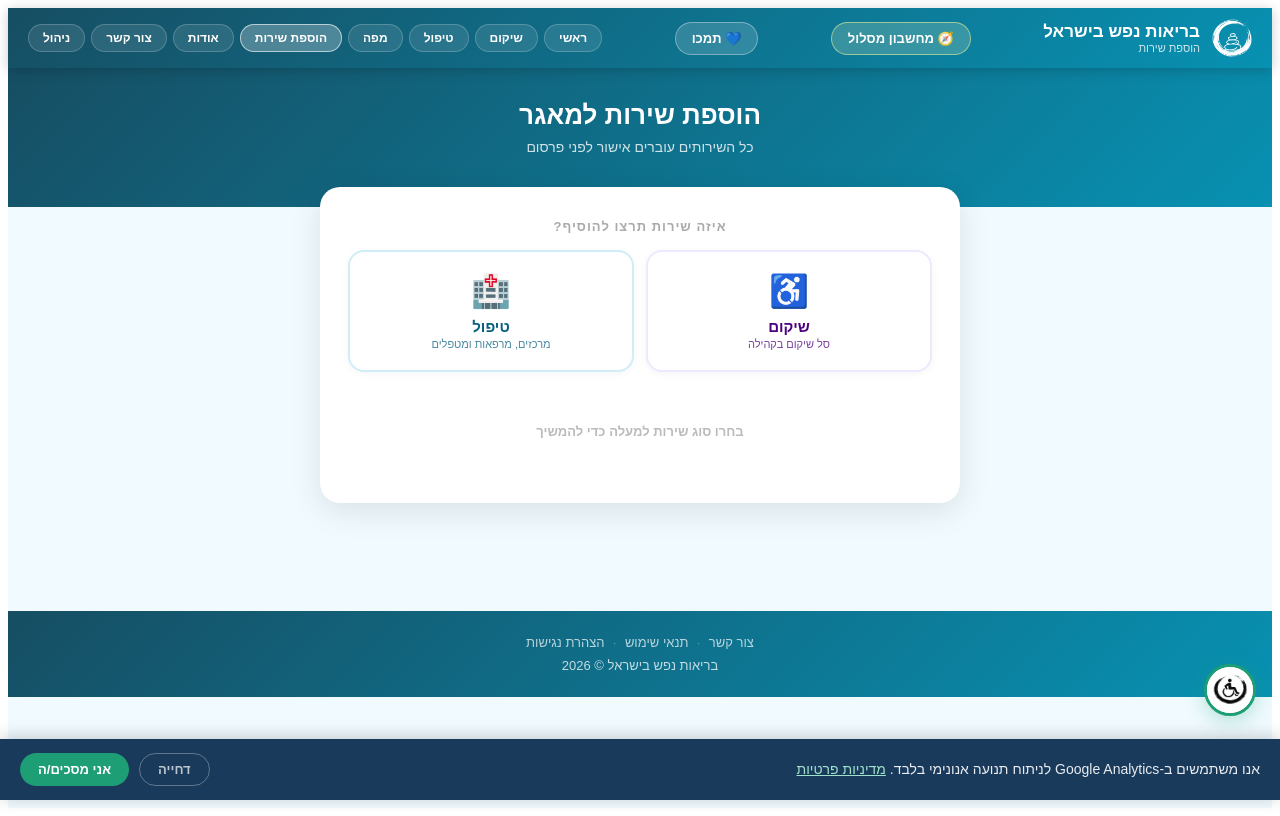
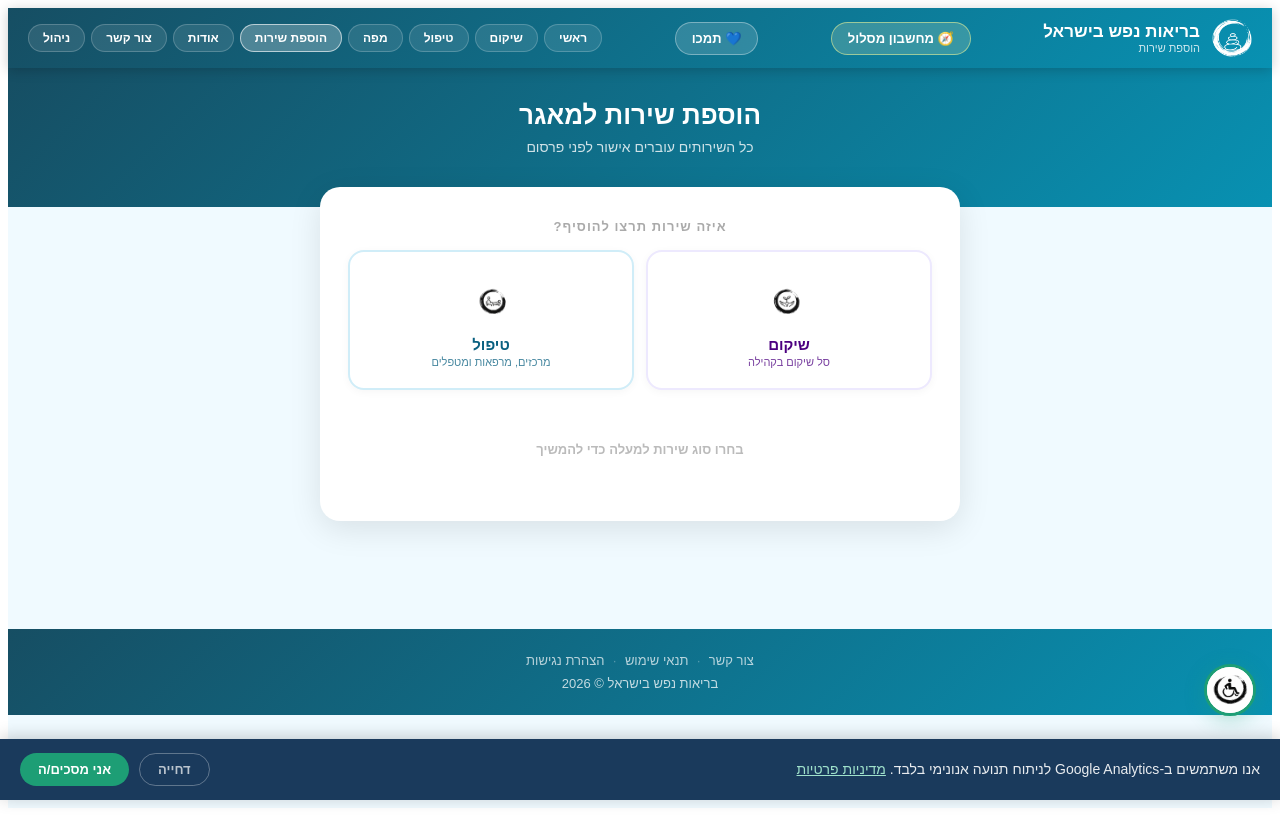
Before and after one commit to sivantelem-commits/rehab-directory, a Next.js app: page /register in a window 1280 px wide. Built offline with nearby package versions, Linux system fonts and the light colour scheme.

Commit message:
Update register.js

```diff
--- a/pages/register.js
+++ b/pages/register.js
@@ -249,7 +249,7 @@ export default function Register() {
                   boxShadow: tab === 'rehab' ? '0 6px 20px rgba(139,0,212,0.3)' : '0 2px 8px rgba(0,0,0,0.04)',
                   display: 'flex', flexDirection: 'column', alignItems: 'center', gap: 8, textAlign: 'center',
                 }}>
-                  <span style={{ fontSize: 32 }}>♿</span>
+                  <img src="/rehab-logo.png" alt="" role="presentation" style={{ width: 56, height: 56, objectFit: 'contain', filter: tab === 'rehab' ? 'invert(1) brightness(10)' : 'none', mixBlendMode: tab === 'rehab' ? 'normal' : 'multiply' }} />
                   <div>
                     <div style={{ fontWeight: 800, fontSize: 15 }}>שיקום</div>
                     <div style={{ fontSize: 11, opacity: 0.75, marginTop: 3, fontWeight: 500 }}>סל שיקום בקהילה</div>
@@ -266,7 +266,7 @@ export default function Register() {
                   boxShadow: treatmentActive ? '0 6px 20px rgba(8,145,178,0.3)' : '0 2px 8px rgba(0,0,0,0.04)',
                   display: 'flex', flexDirection: 'column', alignItems: 'center', gap: 8, textAlign: 'center',
                 }}>
-                  <span style={{ fontSize: 32 }}>🏥</span>
+                  <img src="/treatment-logo.png" alt="" role="presentation" style={{ width: 56, height: 56, objectFit: 'contain', filter: treatmentActive ? 'invert(1) brightness(10)' : 'none', mixBlendMode: treatmentActive ? 'normal' : 'multiply' }} />
                   <div>
                     <div style={{ fontWeight: 800, fontSize: 15 }}>טיפול</div>
                     <div style={{ fontSize: 11, opacity: 0.75, marginTop: 3, fontWeight: 500 }}>מרכזים, מרפאות ומטפלים</div>
```
